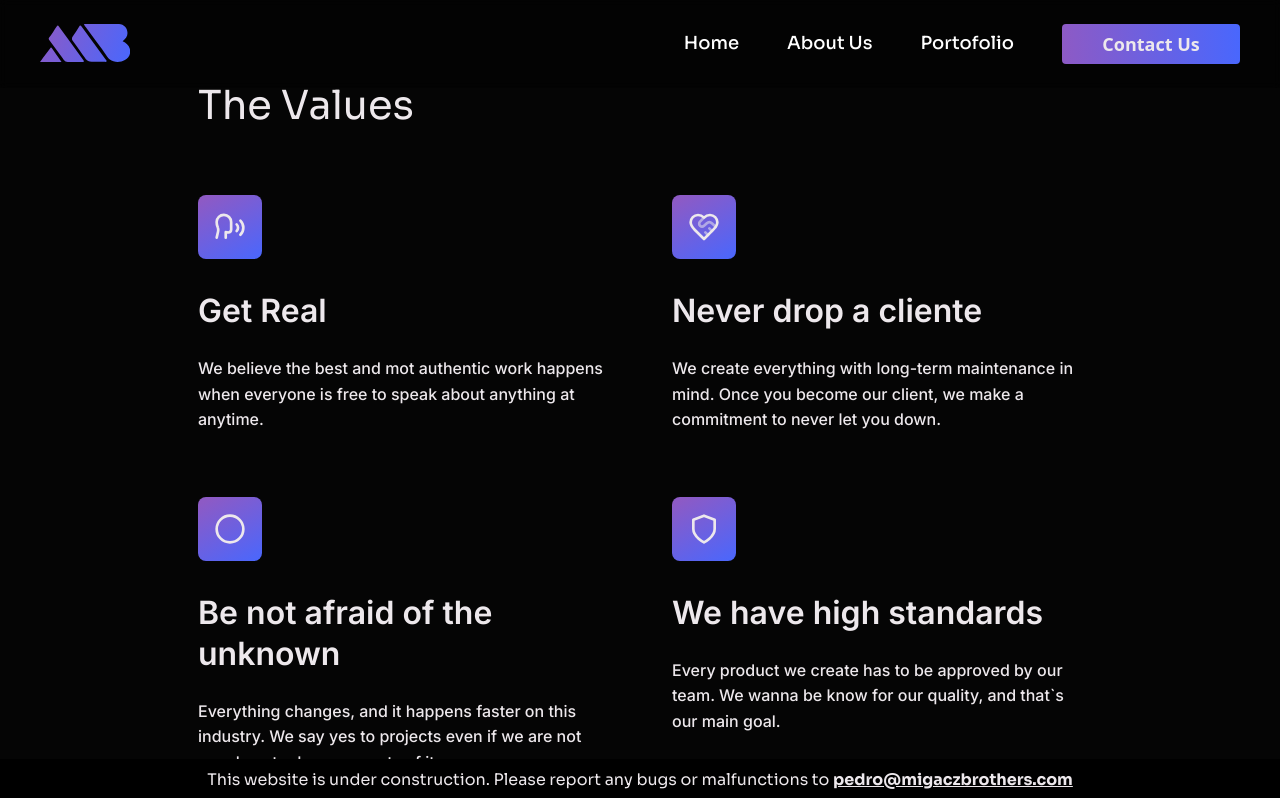
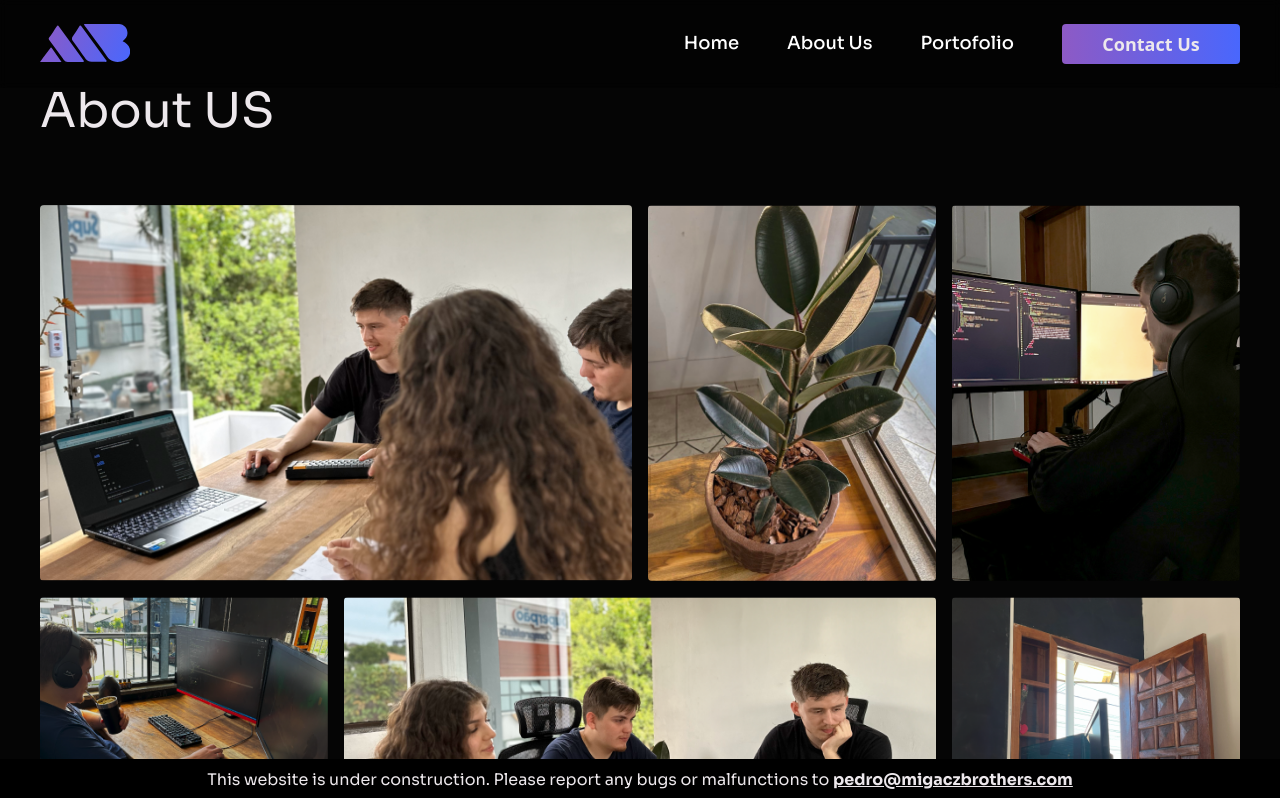
Before and after one commit to Migacz-Brothers/migacz-brothers, a Next.js app: page /about in a window 1280 px wide. Shown: the top 798 px of the page. Built offline with nearby package versions, Linux system fonts and the light colour scheme.

Commit message:
add aboutusPage

```diff
--- /dev/null
+++ b/app/about/AboutUs.tsx
@@ -0,0 +1,45 @@
+import { h1, section } from '@/components/design-system';
+import { StaticImport } from 'next/dist/shared/lib/get-img-props';
+import cn from 'clsx';
+import Image from 'next/image';
+
+import MBAbout from '@/public/images/MBAbout.png';
+import PlantAbout from '@/public/images/PlantAbout.png';
+import PedroAbout from '@/public/images/PedroAbout.png';
+import GustavoAbout from '@/public/images/GustavoAbout.png';
+import MB2About from '@/public/images/MB2About.png';
+import CharlieAbout from '@/public/images/CharlieAbout.png';
+
+export default function AboutUsSection() {
+  return (
+    <section className={section}>
+      <h1 className={cn(h1, 'md:mb-16 mb-4')}>About US</h1>
+      <ul className='grid md:grid-cols-4 grid-cols-2 lg:gap-4 md:gap-3 gap-2'>
+        <Card src={MBAbout} className='col-span-2' />
+        <Card src={PlantAbout} className='md:inline-block hidden' />
+        <Card src={PedroAbout} />
+        <Card src={GustavoAbout} className='md:inline-block hidden' />
+        <Card src={MB2About} className='col-span-2 md:inline-block hidden' />
+        <Card src={CharlieAbout} />
+      </ul>
+    </section>
+  );
+}
+
+interface CardProps {
+  src: string | StaticImport;
+  className?: string;
+  alt?: string;
+}
+
+const Card = ({ src, className }: CardProps) => {
+  return (
+    <li className={className}>
+      <Image
+        src={src}
+        alt={'Our Team Migacz Brothers.'}
+        className={cn('rounded-[4px] w-full h-full object-cover')}
+      />
+    </li>
+  );
+};
--- a/app/about/page.tsx
+++ b/app/about/page.tsx
@@ -2,12 +2,14 @@ import Navbar from '@/components/Navbar/Navbar';
 import Values from './Values';
 import Footer from '@/components/Footer/Footer';
 import Team from './Team';
+import AboutUsSection from './AboutUs';
 
 export default function AboutUs() {
   return (
     <>
       <Navbar />
       <main className='py-20'>
+        <AboutUsSection />
         <Values />
         <Team />
       </main>
```
